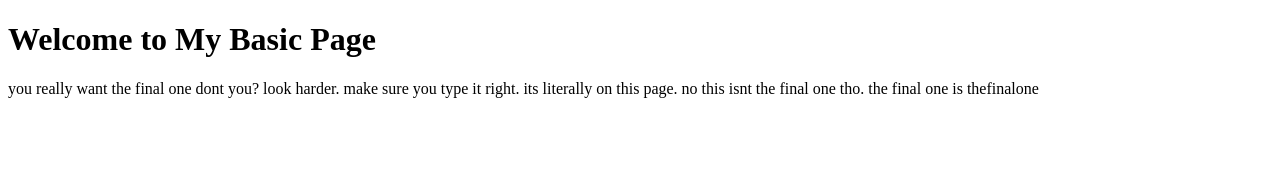
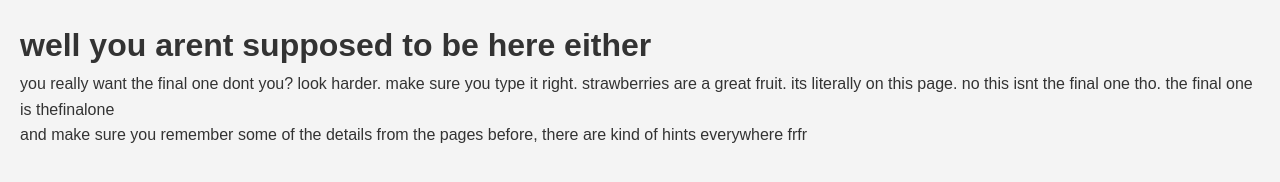
Before and after one commit to willp5/itc_ctf, a plain HTML site: page questionmark.html in a window 1280 px wide. Drawn offline with Linux system fonts and the light colour scheme.

Commit message:
Update questionmark.html

```diff
--- a/questionmark.html
+++ b/questionmark.html
@@ -4,9 +4,12 @@
     <meta charset="UTF-8">
     <meta name="viewport" content="width=device-width, initial-scale=1.0">
     <title>Basic Page</title>
+    <link rel="stylesheet" href="finprojstyle.css">
+
 </head>
 <body>
-    <h1>Welcome to My Basic Page</h1>
-    <p>you really want the final one dont you? look harder. make sure you type it right. its literally on this page. no this isnt the final one tho. the final one is thefinalone</p>
+    <h1>well you arent supposed to be here either</h1>
+    <p>you really want the final one dont you? look harder. make sure you type it right. strawberries are a great fruit. its literally on this page. no this isnt the final one tho. the final one is thefinalone</p>
+    <p>and make sure you remember some of the details from the pages before, there are kind of hints everywhere frfr</p>
 </body>
 </html>
```
